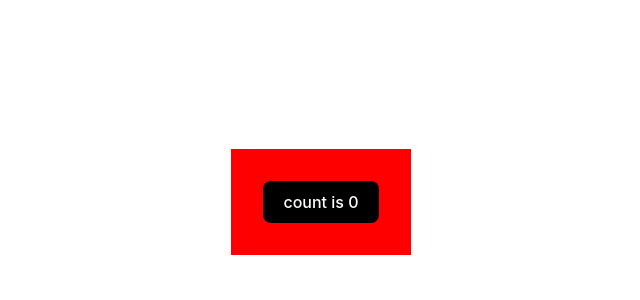
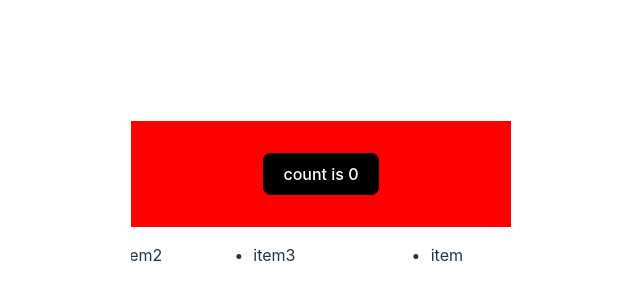
Before and after one commit to cunzaizhuyi/flyleaf, a Svelte app: page / in a window 1280 px wide. Shown: the part 198-498 px from the top of the page, without its empty margins (319-959 px from the left). Built offline with nearby package versions, Linux system fonts and the light colour scheme.

Commit message:
feat: add marquee

```diff
--- /dev/null
+++ b/example/Marquee.html
@@ -0,0 +1,21 @@
+<!DOCTYPE html>
+<html lang="en">
+<head>
+    <meta charset="UTF-8">
+    <title>Title</title>
+<!--    <link rel="stylesheet" href="../dist/assets/index.486f2219.css">-->
+</head>
+<body>
+<div id="app"></div>
+    <script type="module">
+      import { Marquee } from '../dist/index.es.js';
+
+      const b = new Marquee({
+        target: document.getElementById('app'),
+          props: {
+            data: ['1', '2', '3']
+          }
+      })
+    </script>
+</body>
+</html>
--- a/src/App.svelte
+++ b/src/App.svelte
@@ -1,12 +1,15 @@
 <script lang="ts">
-  import svelteLogo from '@/assets/svelte.svg'
   import Counter from '@/lib/Counter.svelte'
+  import Marquee from '@/lib/Marquee.svelte'
+
+  const data = ['item1', 'item2', 'item3']
 </script>
 
 <main>
   <div class="card">
     <Counter />
   </div>
+  <Marquee {data}></Marquee>
 </main>
 
 <style lang="less">
--- /dev/null
+++ b/src/lib/Marquee.svelte
@@ -0,0 +1,45 @@
+<!-- inspired by https://ryanmulligan.dev/blog/css-marquee/ -->
+
+<script lang="ts">
+export let data: []
+</script>
+
+<div class="marquee">
+  <ul class="marquee_content">
+    {#each data as item}
+      <li>{item}</li>
+    {/each}
+  </ul>
+  <!-- Mirrors the content above -->
+  <ul class="marquee_content" aria-hidden="true">
+    {#each data as item}
+      <li>item</li>
+    {/each}
+  </ul>
+</div>
+
+<style>
+  @keyframes scroll {
+    from {
+      transform: translateX(0);
+    }
+    to {
+      transform: translateX(calc(-100% - var(--gap)));
+    }
+  }
+  .marquee {
+    --gap: 1rem;
+    display: flex;
+    overflow: hidden;
+    user-select: none;
+    gap: var(--gap);
+  }
+  .marquee_content {
+    flex-shrink: 0;
+    display: flex;
+    justify-content: space-around;
+    min-width: 100%;
+    gap: var(--gap);
+    animation: scroll 10s linear infinite;
+  }
+</style>
--- a/src/lib/index.ts
+++ b/src/lib/index.ts
@@ -1,3 +1,4 @@
 // import 'uno.css'
 export { default as Counter } from './Counter.svelte';
 export { default as Counter2 } from './Counter2.svelte';
+export { default as Marquee } from './Marquee.svelte';
```
Also changed, not shown: 4 other files (tests, documents, lock files or other folders).
